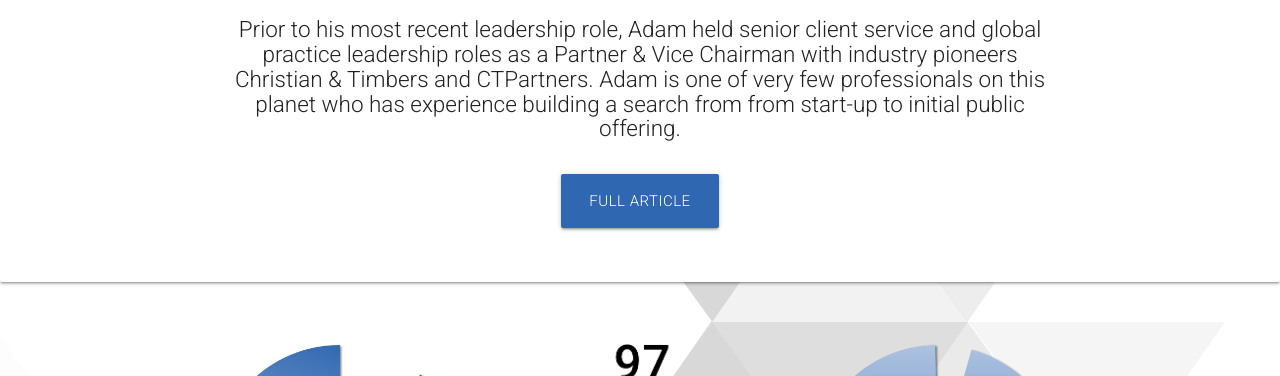
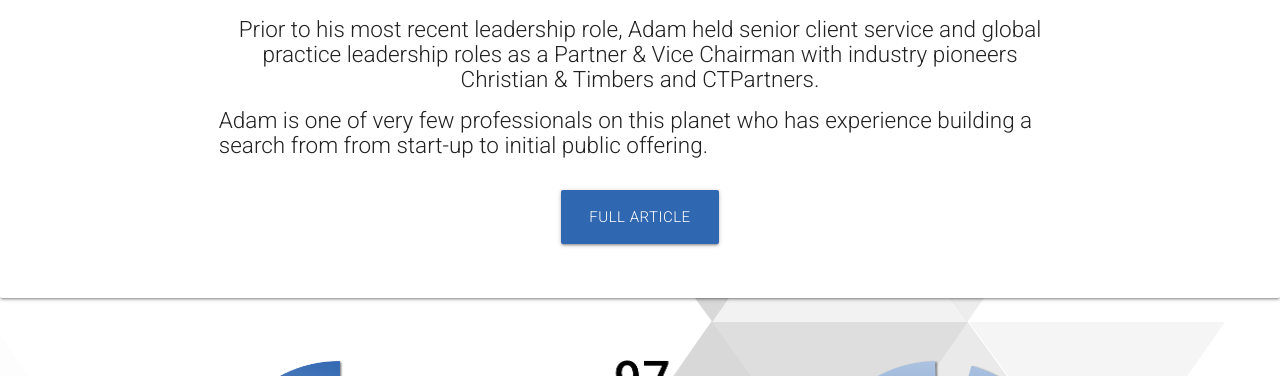
Before and after one commit to mmeganshaw/delta-partners-copy, a website: page public/index.html in a window 1280 px wide. Shown: the part 724-1100 px from the top of the page. Drawn offline with nearby package versions, Linux system fonts and the light colour scheme.

Commit message:
Adding small text change to home page

```diff
--- a/public/index.html
+++ b/public/index.html
@@ -94,8 +94,10 @@
   <div class="container" style="padding: 10px">
     <h2 class="center black-text">ADAM KOHN JOINS EXECUTIVE SEARCH FIRM DELTA PARTNERS</h2>
     <h5 class="center">Prior to his most recent leadership role, Adam held senior client service and global practice leadership roles as a
-      Partner & Vice Chairman with industry pioneers Christian & Timbers and CTPartners. Adam is one of very few professionals on this planet who has experience building a search from
-      from start-up to initial public offering.
+      Partner & Vice Chairman with industry pioneers Christian & Timbers and CTPartners.</h5>
+
+      <h5>Adam is one of very few professionals on this planet who has experience building a search from
+          from start-up to initial public offering.</h5>
     </h5>
     <br>
     <div class="row center">
```
